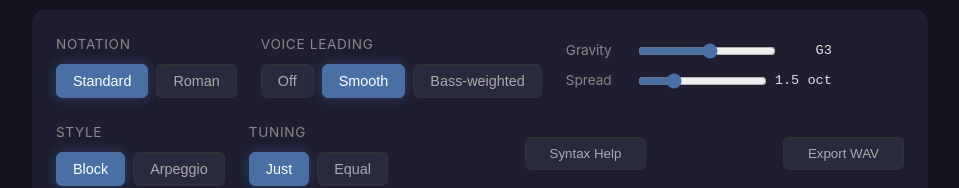
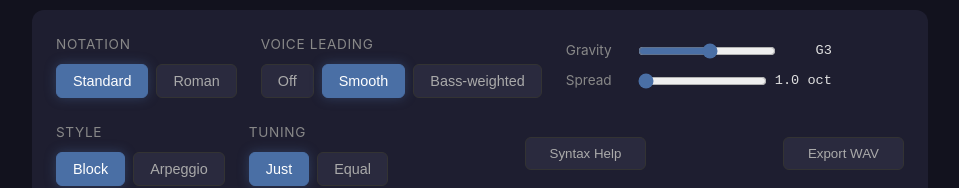
Before and after one commit to sspeaks/chordplay, a React (Vite) app in the folder web/: page / in a window 1280 px wide. Shown: the part 180-368 px from the top of the page, without its empty margins (160-1119 px from the left). Built offline with nearby package versions, Linux system fonts and the light colour scheme; a web font is replaced by a local one.

Commit message:
tweak: default target spread to 1 octave (12 semitones)
Co-authored-by: Copilot <223556219+Copilot@users.noreply.github.com>

```diff
--- a/web/src/engine/voiceLeading.ts
+++ b/web/src/engine/voiceLeading.ts
@@ -4,7 +4,7 @@ import { pitchToMidi, midiToPitch, nearestPitch, voiceChord, chordPitchClasses,
 export const GRAVITY_WEIGHT = 1.0;
 export const SPREAD_WEIGHT = 2;
 export const DEFAULT_GRAVITY_CENTER = 55;  // G3
-export const DEFAULT_TARGET_SPREAD = 18;   // 1.5 octaves
+export const DEFAULT_TARGET_SPREAD = 12;   // 1 octave
 
 function permutations<T>(arr: T[]): T[][] {
   if (arr.length <= 1) return [arr];
```
